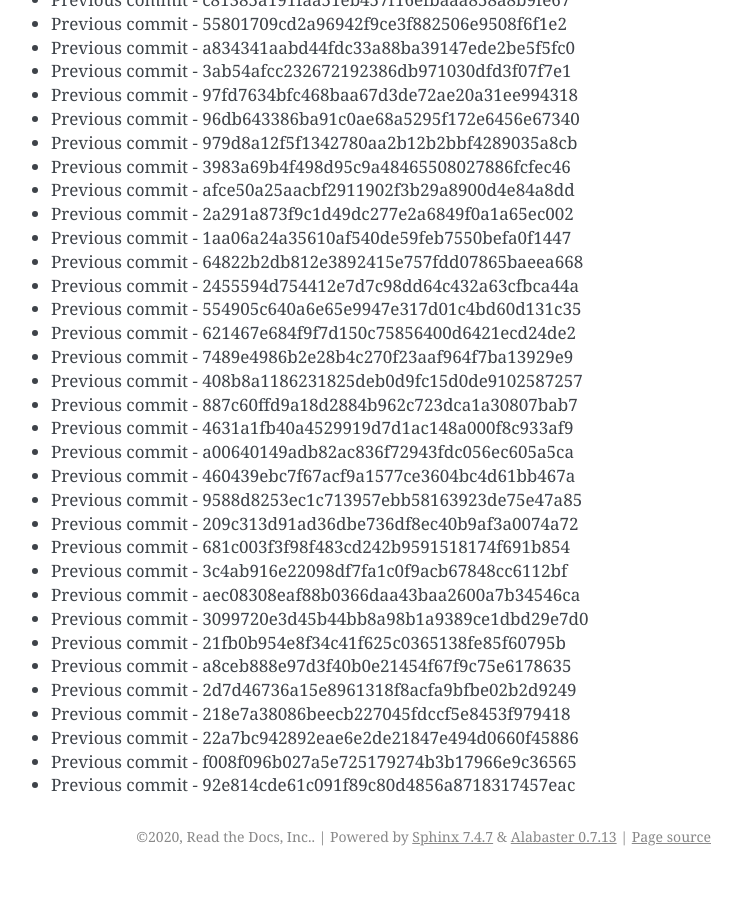
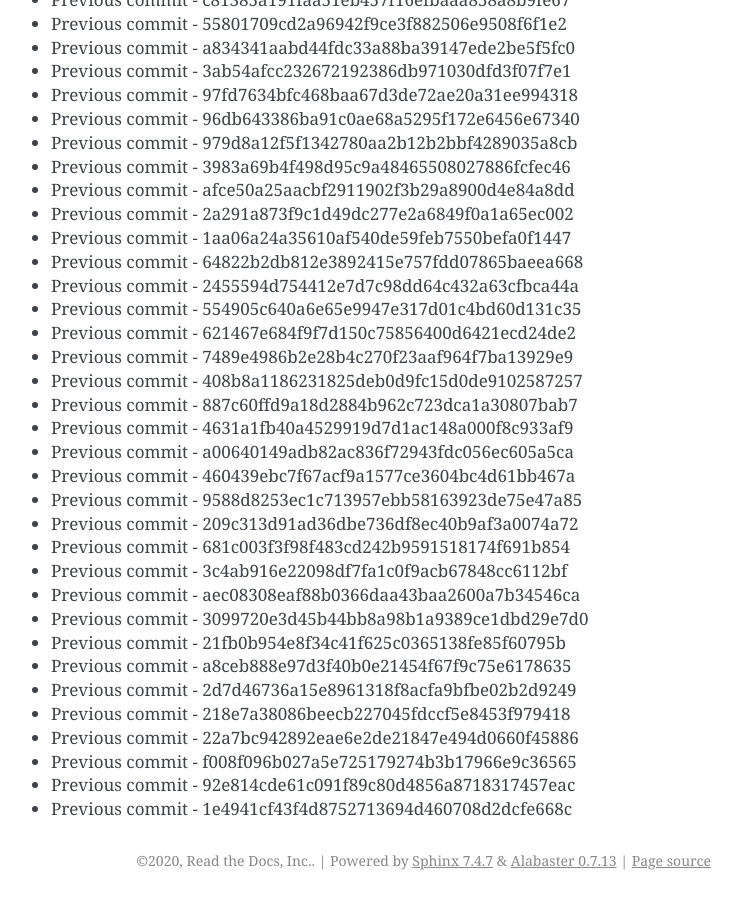
Before and after one commit to readthedocs/rtd-git-stresstest, a Sphinx documentation site: the page built from docs/updates.rst, in a window 1280 px wide and 900 px high, scrolled down 52842 px. Shown: the whole window, without its empty margins (399-1141 px from the left). Built offline with Sphinx 7.4.7, drawn with Linux system fonts in a browser that asks for light colours; before the commit the page ends 53718 px from its top, so only the background shows below that.

Commit message:
Generating commit from previous: 1e4941cf43f4d8752713694d460708d2dcfe668c

```diff
--- a/docs/updates.rst
+++ b/docs/updates.rst
@@ -2252,3 +2252,4 @@ It can be tested for any performance characteristics.
 * Previous commit - 22a7bc942892eae6e2de21847e494d0660f45886
 * Previous commit - f008f096b027a5e725179274b3b17966e9c36565
 * Previous commit - 92e814cde61c091f89c80d4856a8718317457eac
+* Previous commit - 1e4941cf43f4d8752713694d460708d2dcfe668c
```
